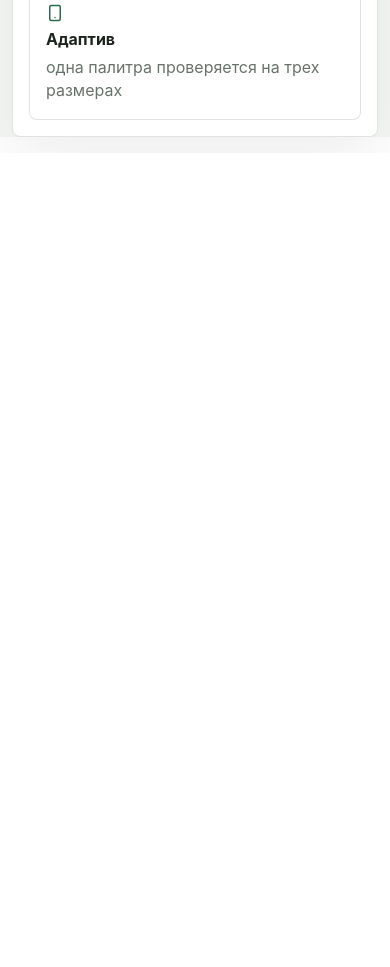
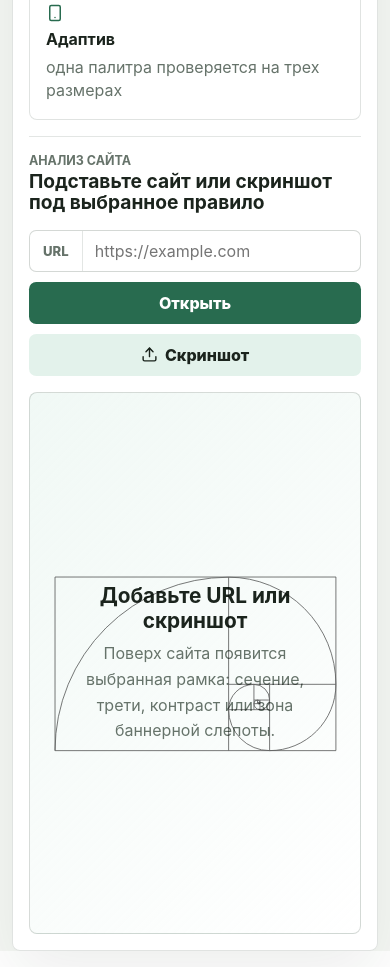
Before and after one commit to selfnesss/sitepal, a React (Vite) app: page / in a window 390 px wide. Shown: the part 3980-4947 px from the top of the page. Before the commit the page ends 4133 px from the top, so only its background shows below. Built offline with nearby package versions, Linux system fonts and the light colour scheme.

Commit message:
Add site analysis overlays

```diff
--- a/src/main.tsx
+++ b/src/main.tsx
@@ -12,6 +12,7 @@ import {
   Palette,
   Smartphone,
   Sparkles,
+  Upload,
   Wand2,
 } from "lucide-react";
 import goldenSpiralImage from "./assets/golden-spiral.svg";
@@ -202,6 +203,9 @@ function App() {
   const [selected, setSelected] = React.useState(starterPalettes[0]);
   const [ruleView, setRuleView] = React.useState<RuleView>("phi");
   const [copiedColor, setCopiedColor] = React.useState<string | null>(null);
+  const [analysisInput, setAnalysisInput] = React.useState("");
+  const [analysisUrl, setAnalysisUrl] = React.useState<string | null>(null);
+  const [analysisImage, setAnalysisImage] = React.useState<string | null>(null);
 
   const generate = () => {
     if (prompt.trim().length < 3) {
@@ -222,6 +226,39 @@ function App() {
       setCopiedColor(null);
     }
   };
+
+  const openAnalysisUrl = () => {
+    const trimmed = analysisInput.trim();
+    if (!trimmed) {
+      return;
+    }
+
+    const normalized = /^https?:\/\//i.test(trimmed) ? trimmed : `https://${trimmed}`;
+    setAnalysisUrl(normalized);
+    setAnalysisImage(null);
+  };
+
+  const loadAnalysisImage = (file?: File) => {
+    if (!file) {
+      return;
+    }
+
+    const nextImage = URL.createObjectURL(file);
+    setAnalysisImage((previous) => {
+      if (previous) {
+        URL.revokeObjectURL(previous);
+      }
+      return nextImage;
+    });
+  };
+
+  React.useEffect(() => {
+    return () => {
+      if (analysisImage) {
+        URL.revokeObjectURL(analysisImage);
+      }
+    };
+  }, [analysisImage]);
 
   return (
     <main className="app" style={colorVars(selected)}>
@@ -368,6 +405,16 @@ function App() {
             ))}
           </div>
         </div>
+
+        <AnalysisLab
+          image={analysisImage}
+          input={analysisInput}
+          onImageChange={loadAnalysisImage}
+          onInputChange={setAnalysisInput}
+          onUrlOpen={openAnalysisUrl}
+          url={analysisUrl}
+          view={ruleView}
+        />
       </section>
 
       <a className="to-top" href="#workspace" aria-label="Наверх">
@@ -386,7 +433,7 @@ function ExperienceSection({ ruleView }: { ruleView: RuleView }) {
       </div>
 
       <section className="example-hero">
-        {ruleView === "thirds" && <div className="thirds-overlay" aria-hidden="true" />}
+        {ruleView === "thirds" && <ThirdsOverlay />}
         <div className="example-copy">
           <span className="eyebrow">Дизайн без хаоса</span>
           <h3>Подберите палитру и сразу почувствуйте сайт</h3>
@@ -428,9 +475,7 @@ function RuleVisualization({ view }: { view: RuleView }) {
   if (view === "thirds") {
     return (
       <div className="visual-card thirds-demo">
-        <div className="thirds-overlay" />
-        <span className="focus-point one" />
-        <span className="focus-point two" />
+        <ThirdsOverlay />
         <div className="visual-copy">
           <strong>Правило третей</strong>
           <p>Ключевые объекты попадают в точки пересечения, взгляд считывает экран быстрее.</p>
@@ -484,6 +529,122 @@ function RuleVisualization({ view }: { view: RuleView }) {
   );
 }
 
+function ThirdsOverlay() {
+  return (
+    <div className="thirds-overlay" aria-hidden="true">
+      <span className="thirds-point top-left" />
+      <span className="thirds-point top-right" />
+      <span className="thirds-point bottom-left" />
+      <span className="thirds-point bottom-right" />
+    </div>
+  );
+}
+
+function AnalysisLab({
+  image,
+  input,
+  onImageChange,
+  onInputChange,
+  onUrlOpen,
+  url,
+  view,
+}: {
+  image: string | null;
+  input: string;
+  onImageChange: (file?: File) => void;
+  onInputChange: (value: string) => void;
+  onUrlOpen: () => void;
+  url: string | null;
+  view: RuleView;
+}) {
+  return (
+    <section className="analysis-lab" aria-label="Анализ чужого сайта">
+      <div className="analysis-heading">
+        <div>
+          <p>Анализ сайта</p>
+          <h2>Подставьте сайт или скриншот под выбранное правило</h2>
+        </div>
+        <div className="analysis-controls">
+          <label className="analysis-url">
+            <span>URL</span>
+            <input
+              value={input}
+              onChange={(event) => onInputChange(event.target.value)}
+              onKeyDown={(event) => {
+                if (event.key === "Enter") {
+                  onUrlOpen();
+                }
+              }}
+              placeholder="https://example.com"
+            />
+          </label>
+          <button className="analysis-action" onClick={onUrlOpen} type="button">
+            Открыть
+          </button>
+          <label className="analysis-upload">
+            <Upload size={17} />
+            Скриншот
+            <input
+              accept="image/*"
+              onChange={(event) => onImageChange(event.target.files?.[0])}
+              type="file"
+            />
+          </label>
+        </div>
+      </div>
+
+      <div className="analysis-frame">
+        {image ? (
+          <img className="analysis-image" src={image} alt="Скриншот сайта для анализа" />
+        ) : url ? (
+          <iframe
+            src={url}
+            title="Сайт для анализа композиции"
+            loading="lazy"
+            sandbox="allow-same-origin allow-scripts allow-forms allow-popups"
+          />
+        ) : (
+          <div className="analysis-empty">
+            <strong>Добавьте URL или скриншот</strong>
+            <span>Поверх сайта появится выбранная рамка: сечение, трети, контраст или зона баннерной слепоты.</span>
+          </div>
+        )}
+        <AnalysisOverlay view={view} />
+      </div>
+    </section>
+  );
+}
+
+function AnalysisOverlay({ view }: { view: RuleView }) {
+  if (view === "thirds") {
+    return <ThirdsOverlay />;
+  }
+
+  if (view === "phi") {
+    return (
+      <div className="analysis-golden" aria-hidden="true">
+        <img src={goldenSpiralImage} alt="" />
+      </div>
+    );
+  }
+
+  if (view === "contrast") {
+    return (
+      <div className="analysis-contrast" aria-hidden="true">
+        <span />
+        <span />
+      </div>
+    );
+  }
+
+  return (
+    <div className="analysis-blindness" aria-hidden="true">
+      <span />
+      <span />
+    </div>
+  );
+}
+
 createRoot(document.getElementById("root")!).render(
   <StrictMode>
     <App />
--- a/src/styles.css
+++ b/src/styles.css
@@ -22,6 +22,7 @@ body {
 }
 
 button,
+input,
 textarea {
   font: inherit;
 }
@@ -33,6 +34,7 @@ a {
 
 button:focus-visible,
 a:focus-visible,
+input:focus-visible,
 textarea:focus-visible {
   outline: 3px solid color-mix(in srgb, var(--accent), transparent 12%);
   outline-offset: 3px;
@@ -72,6 +74,8 @@ a {
 .nav,
 .panel-title,
 .experience-heading,
+.analysis-heading,
+.analysis-controls,
 .rules-heading,
 .segmented,
 .example-actions {
@@ -201,7 +205,9 @@ h2 {
 .generate,
 .palette-card,
 .icon-toggle,
+.analysis-action,
 .example-actions a,
+.analysis-upload,
 .color-value {
   border: 0;
   cursor: pointer;
@@ -504,12 +510,60 @@ h2 {
   inset: 0;
   pointer-events: none;
   z-index: 1;
+  background:
+    linear-gradient(90deg, transparent calc(33.333% - 1px), #ff2a1f calc(33.333% - 1px), #ff2a1f calc(33.333% + 1px), transparent calc(33.333% + 1px), transparent calc(66.666% - 1px), #ff2a1f calc(66.666% - 1px), #ff2a1f calc(66.666% + 1px), transparent calc(66.666% + 1px)),
+    linear-gradient(0deg, transparent calc(33.333% - 1px), #ff2a1f calc(33.333% - 1px), #ff2a1f calc(33.333% + 1px), transparent calc(33.333% + 1px), transparent calc(66.666% - 1px), #ff2a1f calc(66.666% - 1px), #ff2a1f calc(66.666% + 1px), transparent calc(66.666% + 1px));
 }
 
-.thirds-overlay {
-  background:
-    linear-gradient(90deg, transparent 33.2%, color-mix(in srgb, var(--primary), transparent 35%) 33.3%, transparent 33.5%, transparent 66.5%, color-mix(in srgb, var(--primary), transparent 35%) 66.6%, transparent 66.8%),
-    linear-gradient(0deg, transparent 33.2%, color-mix(in srgb, var(--primary), transparent 35%) 33.3%, transparent 33.5%, transparent 66.5%, color-mix(in srgb, var(--primary), transparent 35%) 66.6%, transparent 66.8%);
+.thirds-point {
+  position: absolute;
+  width: 1rem;
+  height: 1rem;
+  border: 2px solid #ff2a1f;
+  transform: translate(-50%, -50%);
+}
+
+.thirds-point::before,
+.thirds-point::after {
+  position: absolute;
+  content: "";
+  background: #ff2a1f;
+}
+
+.thirds-point::before {
+  left: 50%;
+  top: -0.55rem;
+  width: 2px;
+  height: 2rem;
+  transform: translateX(-50%);
+}
+
+.thirds-point::after {
+  left: -0.55rem;
+  top: 50%;
+  width: 2rem;
+  height: 2px;
+  transform: translateY(-50%);
+}
+
+.thirds-point.top-left {
+  left: 33.333%;
+  top: 33.333%;
+}
+
+.thirds-point.top-right {
+  left: 66.666%;
+  top: 33.333%;
+}
+
+.thirds-point.bottom-left {
+  left: 33.333%;
+  top: 66.666%;
+}
+
+.thirds-point.bottom-right {
+  left: 66.666%;
+  top: 66.666%;
 }
 
 .rules {
@@ -599,25 +653,6 @@ h2 {
   background:
     linear-gradient(145deg, var(--secondary), transparent),
     var(--surface);
-}
-
-.focus-point {
-  position: absolute;
-  width: 1.15rem;
-  height: 1.15rem;
-  border-radius: 50%;
-  background: var(--accent);
-  box-shadow: 0 0 0 0.7rem color-mix(in srgb, var(--accent), transparent 78%);
-}
-
-.focus-point.one {
-  left: 33.3%;
-  top: 33.3%;
-}
-
-.focus-point.two {
-  left: 66.6%;
-  top: 66.6%;
 }
 
 .contrast-demo {
@@ -722,6 +757,207 @@ h2 {
   line-height: 1.45;
 }
 
+.analysis-lab {
+  display: grid;
+  gap: 1rem;
+  margin-top: 1rem;
+  padding-top: 1rem;
+  border-top: 1px solid color-mix(in srgb, var(--muted), transparent 82%);
+}
+
+.analysis-heading {
+  justify-content: space-between;
+  gap: 1rem;
+}
+
+.analysis-heading p {
+  margin: 0 0 0.2rem;
+  color: var(--muted);
+  font-size: 0.78rem;
+  font-weight: 750;
+  text-transform: uppercase;
+}
+
+.analysis-controls {
+  flex-wrap: wrap;
+  justify-content: flex-end;
+  gap: 0.6rem;
+}
+
+.analysis-url {
+  display: grid;
+  grid-template-columns: auto minmax(13rem, 20rem);
+  align-items: center;
+  min-height: 2.65rem;
+  overflow: hidden;
+  border: 1px solid color-mix(in srgb, var(--muted), transparent 72%);
+  border-radius: 0.45rem;
+  background: var(--surface);
+}
+
+.analysis-url span {
+  display: grid;
+  height: 100%;
+  min-width: 3.3rem;
+  place-items: center;
+  color: var(--muted);
+  font-size: 0.82rem;
+  font-weight: 850;
+  border-right: 1px solid color-mix(in srgb, var(--muted), transparent 82%);
+}
+
+.analysis-url input {
+  min-width: 0;
+  height: 100%;
+  border: 0;
+  padding: 0 0.75rem;
+  background: transparent;
+  color: var(--text);
+}
+
+.analysis-action,
+.analysis-upload {
+  display: inline-flex;
+  align-items: center;
+  justify-content: center;
+  gap: 0.45rem;
+  min-height: 2.65rem;
+  border-radius: 0.45rem;
+  padding: 0 0.9rem;
+  font-weight: 850;
+}
+
+.analysis-action {
+  background: var(--primary);
+  color: var(--surface);
+}
+
+.analysis-upload {
+  position: relative;
+  overflow: hidden;
+  background: color-mix(in srgb, var(--secondary), transparent 26%);
+  color: var(--text);
+}
+
+.analysis-upload input {
+  position: absolute;
+  inset: 0;
+  cursor: pointer;
+  opacity: 0;
+}
+
+.analysis-frame {
+  position: relative;
+  overflow: hidden;
+  min-height: clamp(24rem, 64vh, 44rem);
+  border: 1px solid color-mix(in srgb, var(--muted), transparent 74%);
+  border-radius: 0.5rem;
+  background:
+    linear-gradient(135deg, color-mix(in srgb, var(--secondary), transparent 62%), transparent),
+    #ffffff;
+}
+
+.analysis-frame iframe,
+.analysis-image {
+  display: block;
+  width: 100%;
+  height: clamp(24rem, 64vh, 44rem);
+  border: 0;
+}
+
+.analysis-image {
+  object-fit: contain;
+  background: #ffffff;
+}
+
+.analysis-empty {
+  position: relative;
+  z-index: 1;
+  display: grid;
+  min-height: clamp(24rem, 64vh, 44rem);
+  place-content: center;
+  gap: 0.55rem;
+  padding: 2rem;
+  text-align: center;
+}
+
+.analysis-empty strong {
+  font-size: clamp(1.3rem, 3vw, 2rem);
+}
+
+.analysis-empty span {
+  max-width: 34rem;
+  color: var(--muted);
+  line-height: 1.6;
+}
+
+.analysis-golden,
+.analysis-contrast,
+.analysis-blindness {
+  position: absolute;
+  inset: 0;
+  pointer-events: none;
+  z-index: 2;
+}
+
+.analysis-golden {
+  display: grid;
+  place-items: center;
+  padding: clamp(0.8rem, 3vw, 2rem);
+}
+
+.analysis-golden img {
+  width: min(96%, 58rem);
+  height: auto;
+  opacity: 0.62;
+  mix-blend-mode: multiply;
+}
+
+.analysis-contrast {
+  background:
+    linear-gradient(90deg, rgb(0 0 0 / 0.28), transparent 34%, transparent 66%, rgb(255 255 255 / 0.38)),
+    linear-gradient(0deg, transparent 50%, rgb(255 42 31 / 0.28) 50%, transparent calc(50% + 2px));
+}
+
+.analysis-contrast span:first-child,
+.analysis-contrast span:last-child,
+.analysis-blindness span {
+  position: absolute;
+  border: 2px solid #ff2a1f;
+}
+
+.analysis-contrast span:first-child {
+  left: 6%;
+  top: 10%;
+  width: 36%;
+  height: 20%;
+}
+
+.analysis-contrast span:last-child {
+  right: 6%;
+  bottom: 10%;
+  width: 36%;
+  height: 20%;
+}
+
+.analysis-blindness {
+  background: linear-gradient(90deg, transparent 0 68%, rgb(255 42 31 / 0.1) 68% 100%);
+}
+
+.analysis-blindness span:first-child {
+  right: 4%;
+  top: 9%;
+  width: 28%;
+  height: 18%;
+}
+
+.analysis-blindness span:last-child {
+  right: 4%;
+  top: 34%;
+  width: 28%;
+  height: 18%;
+}
+
 .to-top {
   position: fixed;
   right: 1rem;
@@ -766,6 +1002,7 @@ h2 {
 @media (max-width: 720px) {
   .topbar,
   .experience-heading,
+  .analysis-heading,
   .rules-heading {
     align-items: flex-start;
     flex-direction: column;
@@ -797,6 +1034,17 @@ h2 {
   .rules {
     margin-inline: 0.75rem;
   }
+
+  .analysis-controls,
+  .analysis-url,
+  .analysis-action,
+  .analysis-upload {
+    width: 100%;
+  }
+
+  .analysis-url {
+    grid-template-columns: 3.3rem minmax(0, 1fr);
+  }
 }
 
 @media (max-width: 440px) {
```
